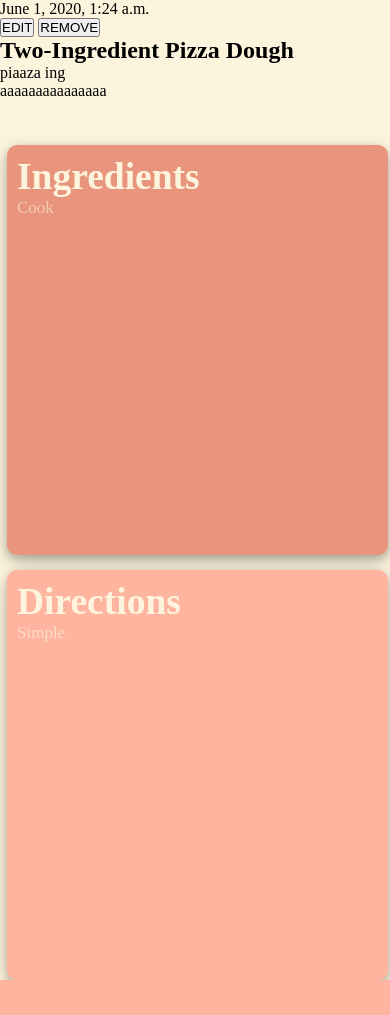
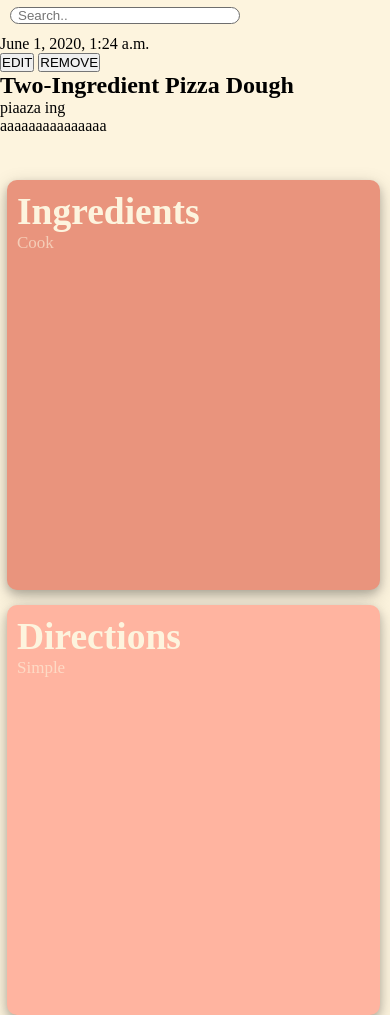
Before and after one commit to oqueuo/cook_simple, a Django app: page /recipe/2/ in a window 390 px wide. Shown: the part 50-1065 px from the top of the page. Before the commit the page ends 1030 px from the top, so only its background shows below. Run offline with Django 3.2, Linux system fonts and the light colour scheme; a user stored in the database is signed in; data comes from the database, SQL or seed files in the repository; some libraries are stand-ins or nearby versions.

Commit message:
Added search bar, mobile full-screen, and ** separate data between different users

```diff
--- a/recipe/models.py
+++ b/recipe/models.py
@@ -11,6 +11,7 @@ class Recipe(models.Model):
     created_date = models.DateTimeField(default=timezone.now)
     published_date = models.DateTimeField(blank=True, null=True)
 
+
     def publish(self):
         self.published_date = timezone.now()
         self.save()
@@ -19,4 +20,5 @@ class Recipe(models.Model):
         return self.title
 
 
+
 # Create your models here.
--- a/recipe/static/css/style.css
+++ b/recipe/static/css/style.css
@@ -138,12 +138,28 @@ aside {
 #recipe-directions-text {
     font-size: 30px;
 }
+#recipe-ingredients, #recipe-directions, aside {
+    margin-top: 30px;
+}
 
 /* Selected */
 .topheader {
     color: #FFCBB1;
 }
-
+.search-bar {
+    margin-left: 22px;
+    margin-top: 15px;
+    min-width: 20vw;
+}
+.search-bar input {
+    width: 230px;
+    border-radius: 10px;
+    border: 1px solid rgb(110, 110, 110);
+    padding-left: 7px;
+}
+.search-bar input:focus {
+    outline: none;
+}
 
 /* Recipe pulldown */
 article ul {
@@ -260,6 +276,16 @@ ul .recipe-pulldown a:hover {
         margin-top: 5px !important;
         margin-left: 10px !important;
     }
+    .search-bar {
+        margin-left: 10px !important;
+        margin-top: 15px !important;
+        min-width: 20vw;
+    }
+    .search-bar input {
+        width: 230px;
+        border-radius: 10px;
+        border: 1px solid rgb(110, 110, 110);
+    }
     ::-webkit-scrollbar {
         width: 0px;  /* Remove scrollbar space */
         background: transparent;  /* Optional: just make scrollbar invisible */
@@ -270,11 +296,10 @@ ul .recipe-pulldown a:hover {
         grid-area: title;
         overflow-x: scroll;
         display: inline-flex;
-
         margin-right: 20px !important;
         /* height: 90px; 40px - more place for scrollbar, is hidden under parent box */
         /* white-space: nowrap; */
-
+        margin-top: 35px !important;
         -webkit-overflow-scrolling: touch;
     }
 
@@ -287,10 +312,8 @@ ul .recipe-pulldown a:hover {
         margin-right: 15px !important;
     }
     #recipe-ingredients, #recipe-directions {
-        width: 95vw;
+        width: 93vw;
         margin-top: 15px !important;
-        margin-left: 0;
-        margin-right: 0;
 
         min-height: 400px;
 
--- a/recipe/static/js/index.js
+++ b/recipe/static/js/index.js
@@ -11,3 +11,21 @@ const show_recipe = (el) => {
     document.querySelector('#recipe-ingredients-text').style["opacity"] = "1"
     document.querySelector('#recipe-directions-text').style["opacity"] = "1"
 }
+
+function search_recipe() {
+    let input, filter, aside, recipe_items, i, item, title;
+    input = document.getElementById("recipe-search-input");
+    filter = input.value.toUpperCase();
+    aside = document.getElementById("recipes-container")
+    recipe_items = aside.getElementsByClassName("title-item");
+
+    for (i = 0; i < recipe_items.length; i++) {
+        item = recipe_items[i].getElementsByClassName("recipe-title")[0];
+        title = item.innerHTML
+        if (title.toUpperCase().indexOf(filter) != -1) {
+            recipe_items[i].style.display = "";
+        } else {
+            recipe_items[i].style.display = "none"
+        }
+    }
+}
--- a/recipe/templates/recipe/base.html
+++ b/recipe/templates/recipe/base.html
@@ -2,6 +2,8 @@
 <html>
     <head>
         <meta name="viewport" content="width=device-width, initial-scale=1, shrink-to-fit=no">
+        <meta name="mobile-web-app-capable" content="yes">
+        <meta name="apple-mobile-web-app-capable" content="yes">
         <title>Cook Simple</title>
 
         <link rel='stylesheet' href="{% static 'css/bootstrap.min.css' %}"/>
@@ -24,12 +26,19 @@
                     </nav>
                 {% endif %}
                 <h1><a class="topheader" href="/">Cook Simple</a></h1>
+                <!-- Search bar -->
+                <div class="search-bar">
+                    <input id="recipe-search-input" type="search" placeholder="Search.." onkeyup="search_recipe()">
+                </div>
             </header>
 
-            <aside class="title">
+
+
+            <aside class="title" id="recipes-container">
                 {% block content %}
                 {% endblock %}
             </aside>
+
             {% if user.is_authenticated %}
             <section id="recipe-ingredients">
                 <h1>Ingredients</h1>
--- a/recipe/templates/recipe/recipe_list.html
+++ b/recipe/templates/recipe/recipe_list.html
@@ -12,7 +12,6 @@
                         <ul>
                             <li><span class="glyphicon glyphicon-option-vertical three-vertical-dots"></span>
                                 <ul class="recipe-pulldown">
-                                    <li><a href="{% url 'recipe_detail' pk=recipe.pk %}">More Details</a></li>
                                     <li><a href="{% url 'recipe_edit' pk=recipe.pk %}">Edit</a></li>
                                     <li><a href="{% url 'recipe_remove' pk=recipe.pk %}">Remove</a></li>
                                 </ul>
--- a/recipe/views.py
+++ b/recipe/views.py
@@ -9,7 +9,10 @@ from django.http import HttpResponse
 
 @login_required
 def recipe_list(request):
-    recipes = Recipe.objects.order_by('published_date')
+    # Show recipes only made by logged-in user.
+    recipes = Recipe.objects.filter(author=request.user)
+
+    recipes = recipes.order_by('published_date')
     return render(request, 'recipe/recipe_list.html', {'recipes': recipes})
 
 @login_required
@@ -41,7 +44,7 @@ def recipe_edit(request, pk):
             recipe.author = request.user
             recipe.published_date = timezone.now()
             recipe.save()
-            return redirect('recipe_detail', pk=recipe.pk)
+            return redirect('recipe_list')
     else:
         form = RecipeForm(instance=recipe)
     return render(request, 'recipe/recipe_edit.html', {'form': form})
```
